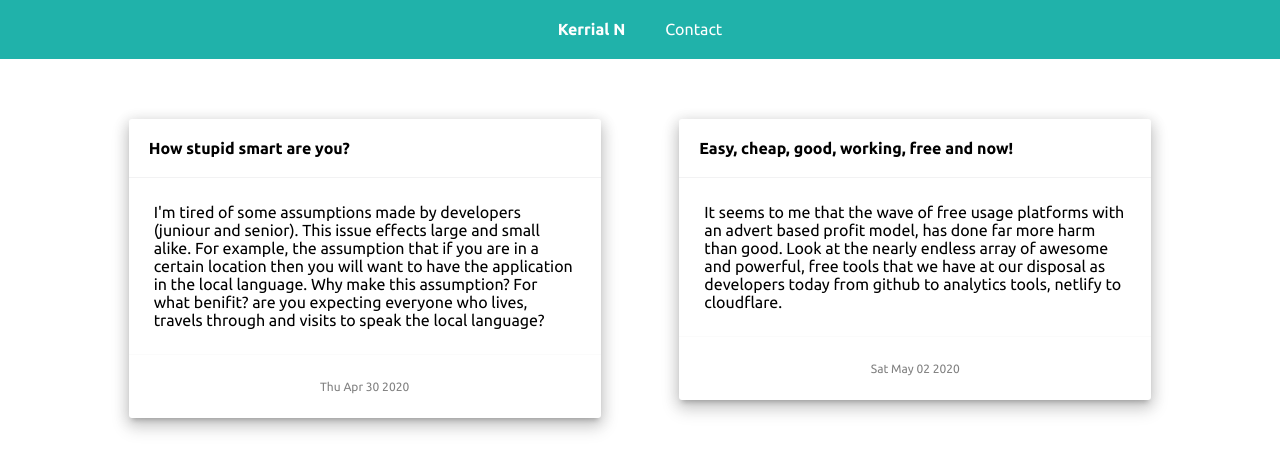
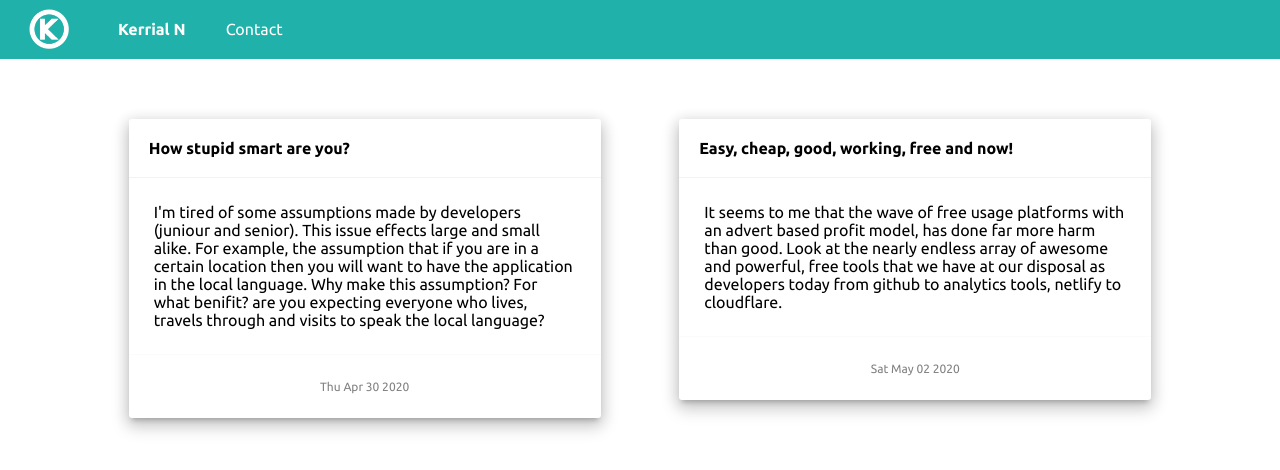
Before and after one commit to Kerrialn/kerrialn.com, a React (Create React App) app: page / in a window 1280 px wide. Shown: the top 470 px of the page. Built offline with nearby package versions, Linux system fonts and the light colour scheme; the HTML template or start-up script is replaced by a standard one; a web font is replaced by a local one.

Commit message:
update navbar

```diff
--- a/src/components/navbar/navbar.module.css
+++ b/src/components/navbar/navbar.module.css
@@ -2,7 +2,7 @@
   background-color: lightseagreen;
   width: 100%;
   display: flex;
-  justify-content: center;
+  justify-content: start;
   margin-bottom: 50px;
 }
 
@@ -11,6 +11,13 @@
   font-weight: 900;
   line-height: 1.2;
   color: #ffffff;
+}
+
+.logo {
+  height: 40px;
+  padding: 9px;
+  pointer-events: none;
+  margin: 0px 20px;
 }
 
 .navbar a {
--- a/src/components/navbar/navbar.tsx
+++ b/src/components/navbar/navbar.tsx
@@ -1,12 +1,14 @@
 import React from "react";
 import style from "./navbar.module.css";
 import { Link } from "react-router-dom";
+import logo from "./assests/logo.png";
 
 export const Navbar = () => {
   return (
     <div className={style.navbar}>
+      <img className={style.logo} src={logo} />
       <Link className={style.title} to='/'>
-        Kerrial N
+        <div className={style.titleText}>Kerrial N</div>
       </Link>
       <Link to='/contact'>Contact</Link>
     </div>
```
Also changed, not shown: src/components/navbar/assests/logo.png (added).
